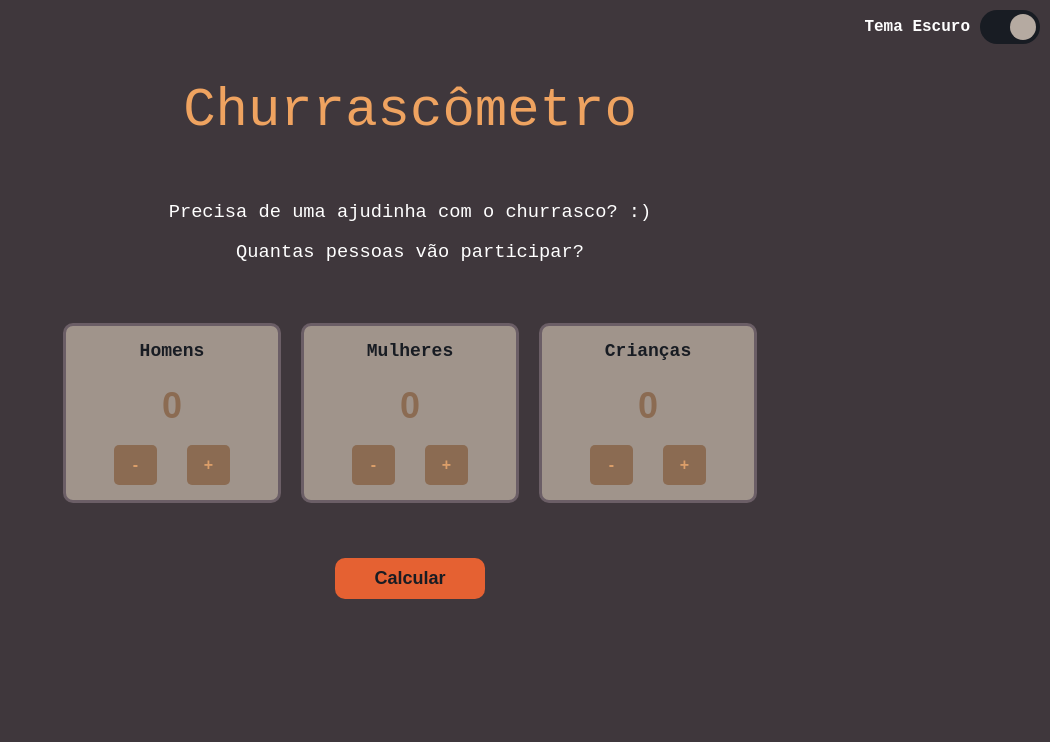
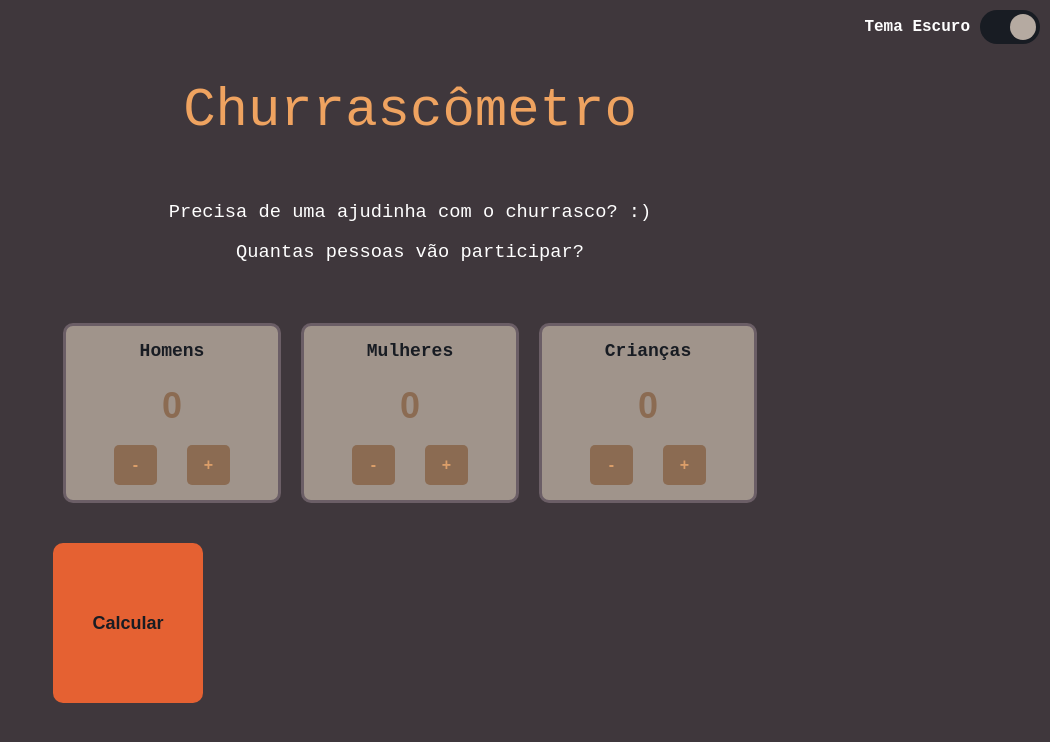
Before and after one commit to raqueljacques/churrascometro, a React (Create React App) app: page / in a window 1280 px wide. Shown: the top 742 px of the page, without its empty margins (230-1280 px from the left). Built offline with nearby package versions, Linux system fonts and the light colour scheme.

Commit message:
fix: altera estrutura dos componentes

```diff
--- a/package.json
+++ b/package.json
@@ -8,6 +8,7 @@
     "@testing-library/user-event": "^13.5.0",
     "react": "^18.2.0",
     "react-dom": "^18.2.0",
+    "react-router-dom": "^6.20.1",
     "react-scripts": "5.0.1",
     "web-vitals": "^2.1.4"
   },
--- a/src/App.js
+++ b/src/App.js
@@ -1,23 +1,22 @@
-import './App.css';
-import React from 'react';
-import Header from './components/Header';
-import Title from './components/Title';
-import Button from './components/Button';
-import ContainerBox from './components/ContainerBox';
-import ThemeSwitch from './components/ThemeSwitch';
+import "./App.css";
+import React from "react";
+import Title from "./components/Title";
+import { BrowserRouter, Route, Routes } from "react-router-dom";
+import Result from "./components/Result";
+import Calculator from "./components/Calculator";
 
 function App() {
-  return (
-    <div className="container">
-      <Title/>
-      <div className='calculator'>
-        <Header/>
-        <ContainerBox/>
-      </div>
-      <Button/>
-      <ThemeSwitch/>
-    </div>
-  );
+    return (
+        <BrowserRouter>
+            <div className="container">
+                <Title />
+                <Routes>
+                    <Route path="/" element={<Calculator />} />
+                    <Route path="/result" element={<Result />} />
+                </Routes>
+            </div>
+        </BrowserRouter>
+    );
 }
 
 export default App;
--- /dev/null
+++ b/src/components/Accountant.js
@@ -0,0 +1,45 @@
+// Accountant.js
+import React, { useState } from "react";
+
+const Accountant = ({ label, id, onValueChange }) => {
+    const [value, setValue] = useState(0);
+
+    const handleDecrement = () => {
+        setValue((prevValue) => Math.max(0, prevValue - 1));
+        onValueChange(value - 1);
+    };
+
+    const handleIncrement = () => {
+        setValue((prevValue) => prevValue + 1);
+        onValueChange(value + 1);
+    };
+
+    return (
+        <div className="input-group">
+            <label htmlFor={id}>{label}</label>
+            <input
+                type="number"
+                id={id}
+                value={value}
+                className="input-valid"
+                readOnly
+            />
+            <div className="button-group">
+                <button
+                    className="input-group__button--small"
+                    onClick={handleDecrement}
+                >
+                    -
+                </button>
+                <button
+                    className="input-group__button--small"
+                    onClick={handleIncrement}
+                >
+                    +
+                </button>
+            </div>
+        </div>
+    );
+};
+
+export default Accountant;
--- a/src/components/Button.js
+++ /dev/null
@@ -1,9 +0,0 @@
-const Button = () => {
-    return (
-        <>
-            <button className="default-button">Calcular</button>
-        </>
-    )
-}
-
-export default Button;
--- /dev/null
+++ b/src/components/Calculator.js
@@ -0,0 +1,97 @@
+// Calculator.js
+import React, { useState } from "react";
+import { useNavigate } from "react-router-dom";
+import Accountant from "./Accountant";
+import Header from "./Header";
+import ErrorMessage from "./ErrorMessage";
+import ThemeSwitch from "./ThemeSwitch";
+
+const Calculator = () => {
+    const [menCount, setMenCount] = useState(0);
+    const [womenCount, setWomenCount] = useState(0);
+    const [kidCount, setKidCount] = useState(0);
+
+    const navigate = useNavigate(); // Corrigido para s
+
+    // Função para calcular a quantidade de cada produto com base no número e perfil de pessoas
+    const calculateProducts = () => {
+        const totalCarne = (
+            0.4 * menCount +
+            0.32 * womenCount +
+            0.2 * kidCount
+        ).toFixed(2);
+        const totalPaoDeAlho = 2 * (menCount + womenCount) + 1 * kidCount;
+        const totalCarvao = 1 * (menCount + womenCount + kidCount);
+        const totalSal = 0.04 * (menCount + womenCount + kidCount);
+        const totalGelo =
+            Math.ceil((menCount + womenCount + kidCount) / 10) * 5;
+        const totalRefrigerante = Math.ceil(
+            (menCount + womenCount + kidCount) / 5
+        );
+        const totalAgua = Math.ceil((menCount + womenCount + kidCount) / 5);
+
+        return {
+            totalCarne,
+            totalPaoDeAlho,
+            totalCarvao,
+            totalSal,
+            totalGelo,
+            totalRefrigerante,
+            totalAgua,
+        };
+    };
+
+    const handleMenChange = (value) => {
+        setMenCount(value);
+    };
+
+    const handleWomenChange = (value) => {
+        setWomenCount(value);
+    };
+
+    const handleKidChange = (value) => {
+        setKidCount(value);
+    };
+
+    const handleCalculateClick = () => {
+        const products = calculateProducts();
+        navigate("/result", {
+            state: { totalPeople: menCount + womenCount + kidCount, products },
+        });
+    };
+
+    return (
+        <>
+            <div className="calculator">
+                <Header />
+                <div className="row-first">
+                    <Accountant
+                        label="Homens"
+                        id="men"
+                        onValueChange={handleMenChange}
+                    />
+                    <Accountant
+                        label="Mulheres"
+                        id="women"
+                        onValueChange={handleWomenChange}
+                    />
+                    <Accountant
+                        label="Crianças"
+                        id="kid"
+                        onValueChange={handleKidChange}
+                    />
+                    <button
+                        className="default-button"
+                        onClick={handleCalculateClick}
+                    >
+                        Calcular
+                    </button>
+                </div>
+            </div>
+            <ErrorMessage />
+            <ThemeSwitch />
+        </>
+    );
+};
+
+export default Calculator;
--- a/src/components/ContainerBox.js
+++ /dev/null
@@ -1,46 +0,0 @@
-import React, { useState } from 'react';
-
-const CounterInput = ({ label, id }) => {
-  const [value, setValue] = useState(0);
-
-  const handleDecrement = () => {
-    setValue((prevValue) => Math.max(0, prevValue - 1));
-  };
-
-  const handleIncrement = () => {
-    setValue((prevValue) => prevValue + 1);
-  };
-
-  return (
-    <div className="input-group">
-      <label htmlFor={id}>{label}</label>
-      <input
-        type="number"
-        id={id}
-        value={value}
-        className="input-valid"
-        readOnly
-      />
-      <div className="button-group">
-        <button className="input-group__button--small" onClick={handleDecrement}>
-          -
-        </button>
-        <button className="input-group__button--small" onClick={handleIncrement}>
-          +
-        </button>
-      </div>
-    </div>
-  );
-};
-
-const ContainerBox = () => {
-  return (
-    <div className='row-first'>
-      <CounterInput label="Homens" id="men" />
-      <CounterInput label="Mulheres" id="women" />
-      <CounterInput label="Crianças" id="kid" />
-    </div>
-  );
-};
-
-export default ContainerBox;
--- /dev/null
+++ b/src/components/ErrorMessage.js
@@ -0,0 +1,10 @@
+const ErrorMessage = () => {
+    return (
+        <>
+            <p style={{"visibility": "hidden"}}>Por favor, insira somente números.</p>
+            <p style={{"visibility": "hidden"}}>Por favor, selecione a quantidade de pessoas.</p>
+        </>
+    )
+}
+
+export default ErrorMessage;
--- /dev/null
+++ b/src/components/Result.js
@@ -0,0 +1,35 @@
+// Result.js
+import React from "react";
+import { useLocation, useNavigate } from "react-router-dom";
+
+const Result = () => {
+    const { state } = useLocation();
+    const navigate = useNavigate();
+
+    // Verifica se existe o estado com os dados
+    if (!state || !state.products) {
+        return null;
+    }
+
+    const { totalPeople, products } = state;
+
+    return (
+        <div>
+            <h3>A soma da quantidade de pessoas é: {totalPeople}</h3>
+            <h3>Quantidade de Produtos:</h3>
+            <h3>Carne: {products.totalCarne} kg</h3>
+            <h3>Pão de Alho: {products.totalPaoDeAlho} unidades</h3>
+            <h3>Carvão: {products.totalCarvao} kg</h3>
+            <h3>Sal: {products.totalSal} kg</h3>
+            <h3>Gelo: {products.totalGelo} kg</h3>
+            <h3>Refrigerante: {products.totalRefrigerante} garrafas de 2L</h3>
+            <h3>Água: {products.totalAgua} garrafas de 1L</h3>
+
+            <button className="default-button" onClick={() => navigate(-1)}>
+                Voltar
+            </button>
+        </div>
+    );
+};
+
+export default Result;
```
Also changed, not shown: 1 other file (tests, documents, lock files or other folders).
